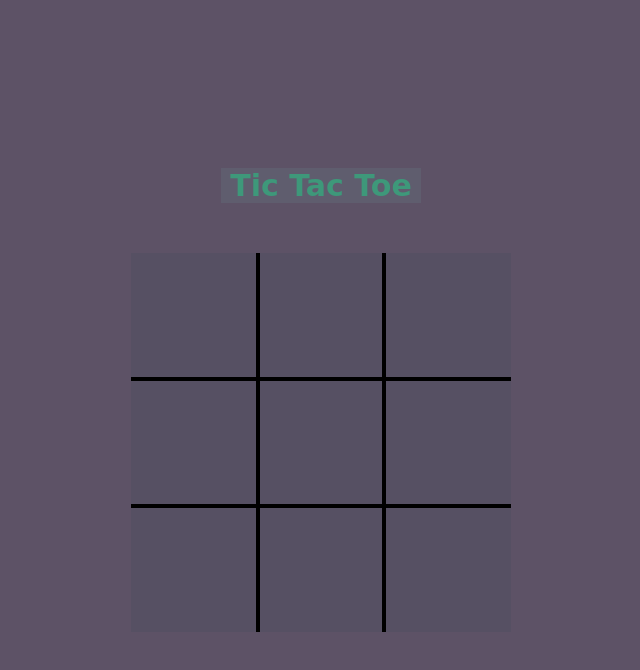
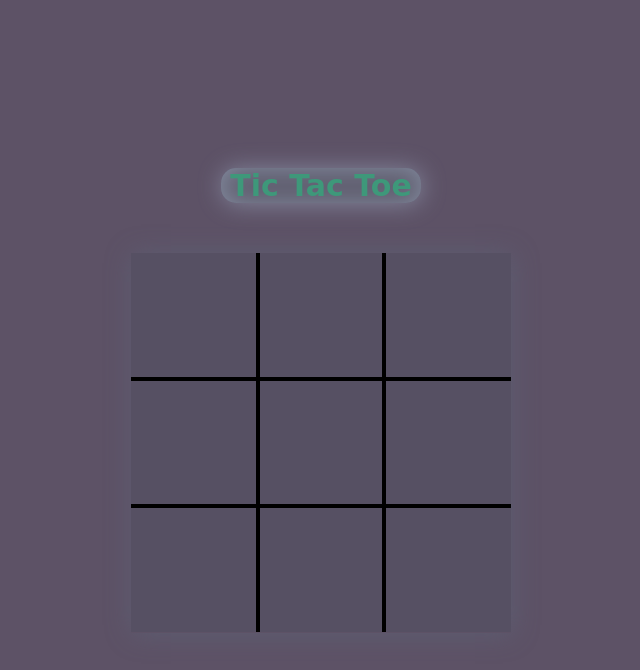
Before and after one commit to ashishkumaryadav7/Tic-Tac-Toe, a plain HTML site: page index.html in a window 1280 px wide. Shown: the whole page, without its empty margins (319-959 px from the left). Drawn offline with Linux system fonts and the light colour scheme.

Commit message:
update style

```diff
--- a/style.css
+++ b/style.css
@@ -23,14 +23,18 @@ html , body{
     width: 200px;
     text-align: center;
     font-family: cursive;
+    border-radius: 15px;
     margin-bottom: 50px;
     background-color: rgba(107, 161, 163, 0.132);
+    box-shadow: inset 1px 1px 25px rgba(188, 210, 236, 0.405),1px 1px 25px rgba(188, 210, 236, 0.405);
+
 }
 
 .game-box{
     width: 380px;
     height: 380px;
     display: grid;
+    box-shadow: 1px 1px 25px rgba(93, 111, 131, 0.405);
     grid-template-columns: repeat(3, 1fr);
     grid-template-rows: repeat(3, 1fr);
 }
```
